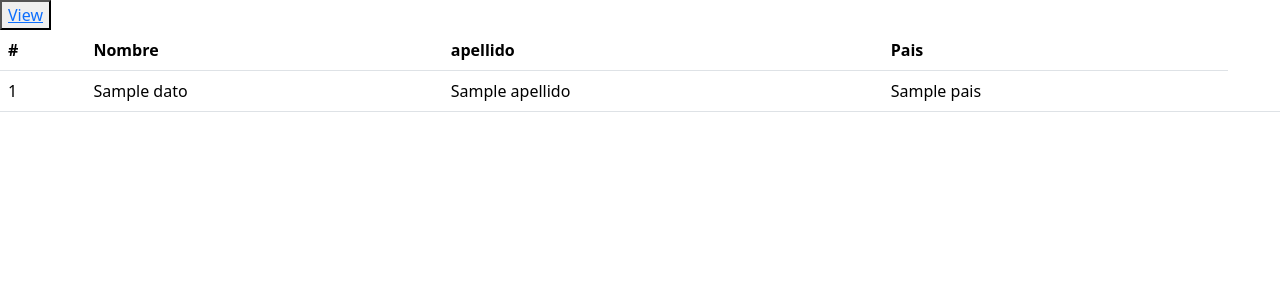
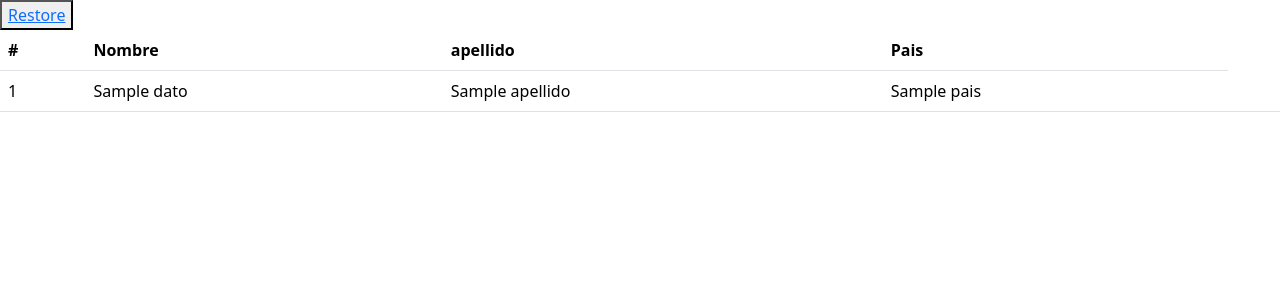
Before and after one commit to alltall092/biblioteca, a CodeIgniter 4 app: template app/Views/trash.php in a window 1280 px wide. Shown: the top 300 px of the page. Run offline with PHP 8.4 and a stand-in for CodeIgniter, Linux system fonts and the light colour scheme; the template is opened without the code that fills it: most values are stand-ins (such as "Sample title", 1, 10 or a date in 2020); some libraries are stand-ins or nearby versions.

Commit message:
biblioteca

```diff
--- a/app/Database/Migrations/2023-01-11-214800_Autores.php
+++ b/app/Database/Migrations/2023-01-11-214800_Autores.php
@@ -35,6 +35,12 @@ class Autores extends Migration
                 'type' => 'INT',
                 'null' => true,
             ],
+            'deleted_at' => [
+                'type' => 'datetime',
+                'null' => true,
+            ],
+
+
         ]);
         $this->forge->addKey('autores_id', true);
         $this->forge->createTable('autores');
--- a/app/Views/trash.php
+++ b/app/Views/trash.php
@@ -27,7 +27,7 @@ ul li {
 
   </head>
   <body>
-<button type="button"> <a href=<?=site_url('/restore/');?>>View</a></button>
+<button type="button"> <a href=<?=site_url('/restore/');?>>Restore</a></button>
   <table class="table table-hover">
   <thead>
     <tr>
```
